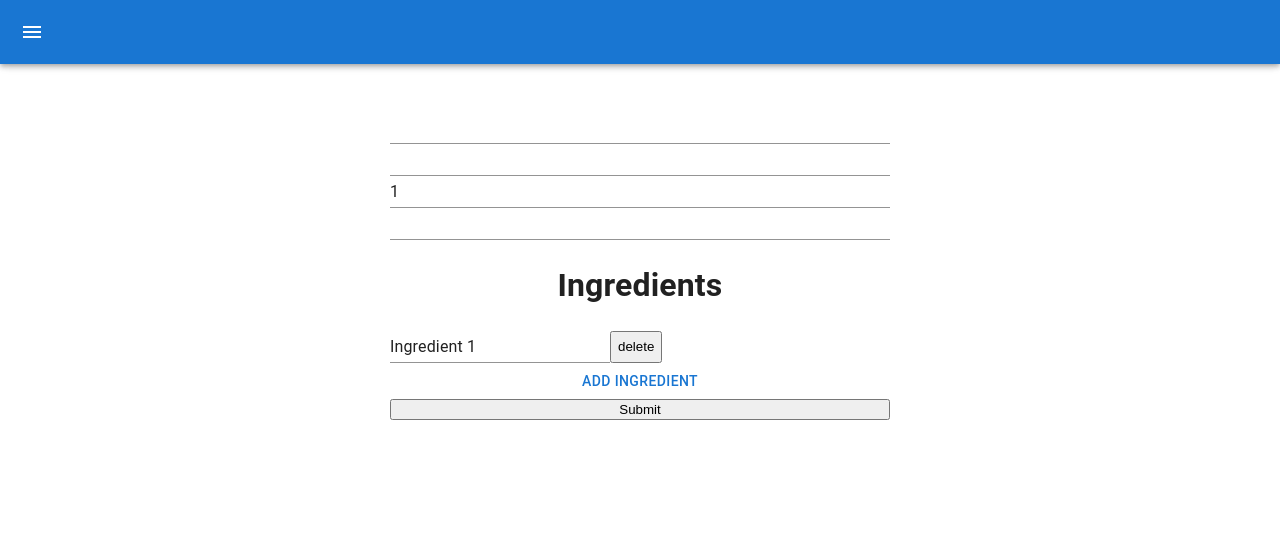
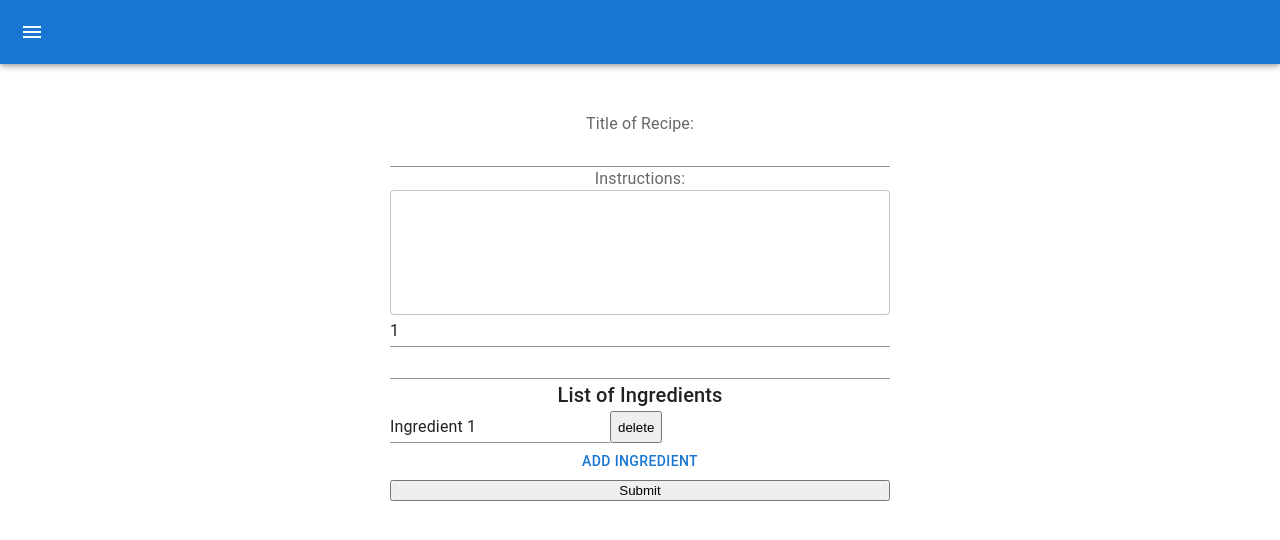
Before and after one commit to denn15law/ez-chef, a React (Create React App) app in the folder frontend/: page /new in a window 1280 px wide. Shown: the top 540 px of the page. Built offline with nearby package versions, Linux system fonts and the light colour scheme.

Commit message:
refractor new recipe form

```diff
--- a/frontend/src/components/New.js
+++ b/frontend/src/components/New.js
@@ -1,4 +1,11 @@
-import { Button, Input, Box } from "@mui/material";
+import {
+  Button,
+  Input,
+  Box,
+  InputLabel,
+  TextField,
+  Typography,
+} from "@mui/material";
 import React, { useState } from "react";
 import axios from "axios";
 import { useForm, useFieldArray } from "react-hook-form";
@@ -28,38 +35,6 @@ const New = (props) => {
     control,
   });
 
-  // const handleSubmit = (event) => {
-  //   event.preventDefault();
-  //   const URL = "http://localhost:8000/recipes";
-  //   const body = recipe;
-  //   axios
-  //     .post(URL, body)
-  //     .then((resp) => {
-  //       console.log(resp);
-  //     })
-  //     .catch((err) => {
-  //       console.log(err);
-  //     });
-  // };
-
-  // render a list of ingredients
-  // when a user changes the name of an ignredient,  a callback function is valled that passes in the new name and the index of the ingredient we're modifying
-  // const handleIngredientNameChange = (newName, ingredientIndex) => {
-  //   const ingredients = [...recipe.ingredients];
-  //   const ingredientToEdit = ingredients[ingredientIndex];
-  //   ingredients[ingredientIndex] = {
-  //     ...ingredientToEdit,
-  //     name: newName,
-  //   };
-  //   const newRecipe = {
-  //     ...recipe,
-  //     ingredients,
-  //   };
-  //   setRecipe(newRecipe);
-  // };
-
-  // https://www.npmjs.com/package/react-hook-form
-
   const renderIngredientForm = () => {
     append({ name: "", measurement: "" });
   };
@@ -78,18 +53,29 @@ const New = (props) => {
     <form onSubmit={handleSubmit(onSubmit)}>
       <Box display="flex" justifyContent="center">
         <Box display="flex" flexDirection="column" width={500}>
+          <InputLabel htmlFor="title">Title of Recipe:</InputLabel>
           <Input
             {...register("title")}
+            id="title"
             name="title"
             control={control}
             render={({ field }) => <Input {...field} />}
           />
-          <Input
-            {...register("instruction")}
-            name="instruction"
+          <InputLabel htmlFor="instructions">Instructions:</InputLabel>
+          <TextField
+            {...register("instructions")}
+            control={control}
+            id="outlined-multiline-static"
+            multiline
+            rows={4}
+            defaultValue="Enter Recipe Instructions"
+            render={({ field }) => <TextField {...field} />}
+          />
+          {/* <Input
+            name="instructions"
             control={control}
             render={({ field }) => <Input {...field} />}
-          />
+          /> */}
           <Input
             {...register("serving_size")}
             name="serving_size"
@@ -102,7 +88,7 @@ const New = (props) => {
             control={control}
             render={({ field }) => <Input {...field} />}
           />
-          <h1>Ingredients</h1>
+          <Typography variant="h6">List of Ingredients</Typography>
 
           {ingredientsFields.map((item, i) => (
             <Box display="flex">
```
Also changed, not shown: 2 other files (tests, documents, lock files or other folders).
